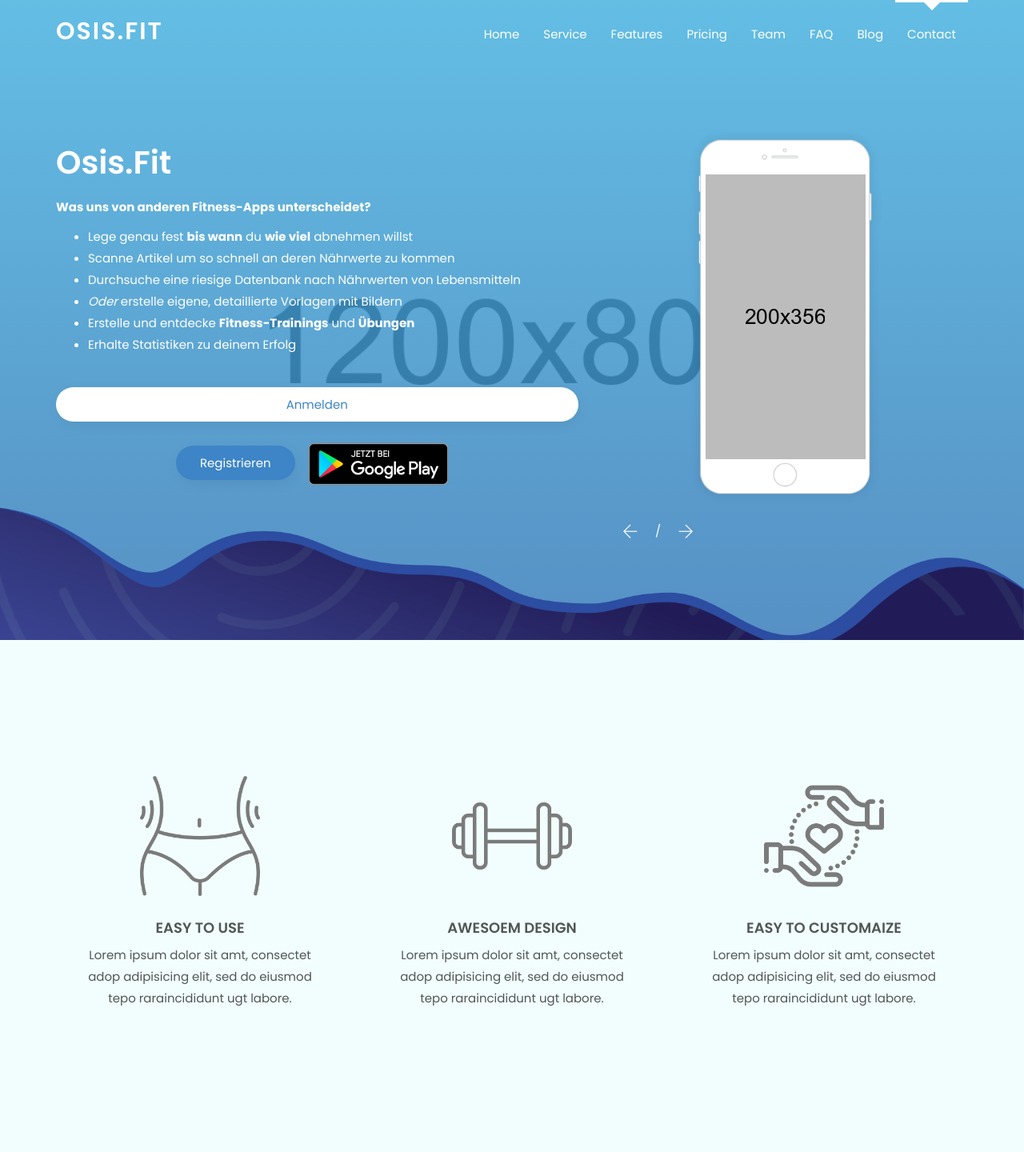
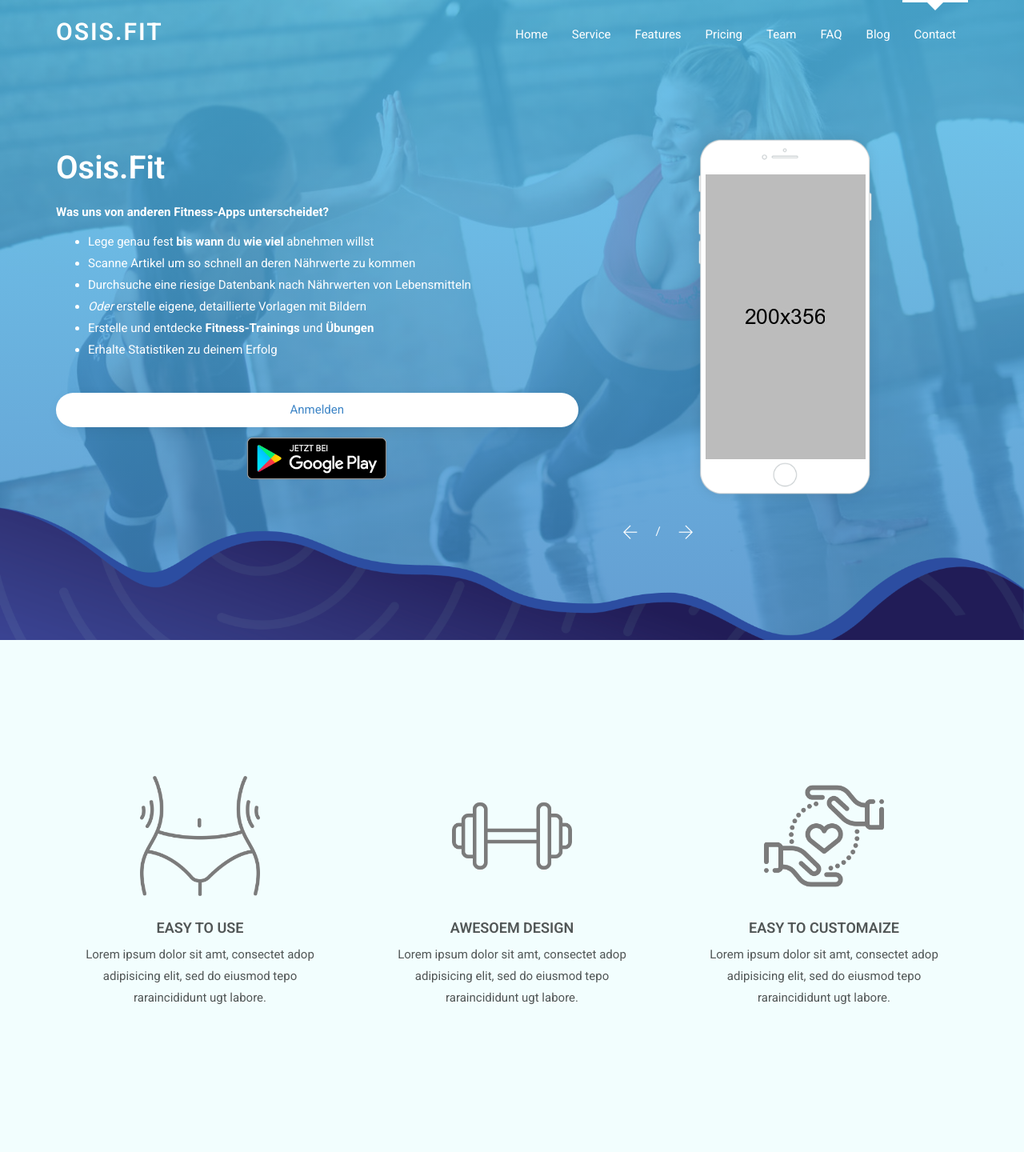
Before and after one commit to erleiuat/osis.fit, a PHP site: page / in a window 1280 px wide. Shown: the top 1440 px of the page at 80% size. Run offline with PHP 8.4, Linux system fonts and the light colour scheme.

Commit message:
bg styles

```diff
--- a/index.html
+++ b/index.html
@@ -1,5 +1,5 @@
 <!doctype html>
-<html class="no-js" lang="zxx">
+<html>
 
 <head>
     <meta charset="utf-8">
@@ -80,7 +80,7 @@
         <div class="container">
             <div class="row v-center">
                 <div class="col-xs-12 col-md-7 header-text text-center">
-                    <h2 class="text-left">Osis.Fit</h2>
+                    <h2 class="text-left hidden-xs hidden-sm">Osis.Fit</h2>
                     <p class="text-left">
                         <b>Was uns von anderen Fitness-Apps unterscheidet?</b><br />
                         <ul class="text-left">
@@ -110,9 +110,6 @@
                     </p>
                     <a href="https://app.osis.fit/auth/login" class="button white btn-block">
                         Anmelden
-                    </a>
-                    <a href="https://app.osis.fit/auth/register" class="button">
-                        Registrieren
                     </a>
                     <a href="http://bit.ly/2lSljrO" target="_blank">
                         <img style="width: 200px;" src="images/playstore/de.png" alt="open_in_play">
--- a/style.css
+++ b/style.css
@@ -31,7 +31,7 @@ CSS INDEX
 1. Google font
 ------------------*/
 
-@import url('https://fonts.googleapis.com/css?family=Poppins:300,400,500,600,700');
+@import url('https://fonts.googleapis.com/css?family=Roboto:300,400,500,600,700');
 
 /*-------------------
 2. Theme Default CSS
@@ -75,7 +75,7 @@ body {
 }
 
 body {
-    font-family: 'Poppins', sans-serif;
+    font-family: 'Roboto', sans-serif;
     font-weight: 400;
     font-size: 15px;
     line-height: 1.8;
@@ -368,7 +368,7 @@ input:-webkit-autofill:focus {
 
 .client-area,
 .header-area {
-    background: #000000 url('images/parallax-2.jpg') no-repeat scroll center center / cover;
+    background: #000000 url('images/bgs/header.jpg') no-repeat scroll center center / cover;
 }
 
 .anlge-bg {
@@ -445,6 +445,7 @@ input:-webkit-autofill:focus {
     position: static;
     margin: 30px auto 0 auto;
     padding: 0;
+    overflow: hidden;
     border-top: 1px solid rgba(255, 255, 255, 0.2);
     display: -webkit-box;
     display: -ms-flexbox;
```
Also changed, not shown: images/bgs/header.jpg (added), 1 other file.
